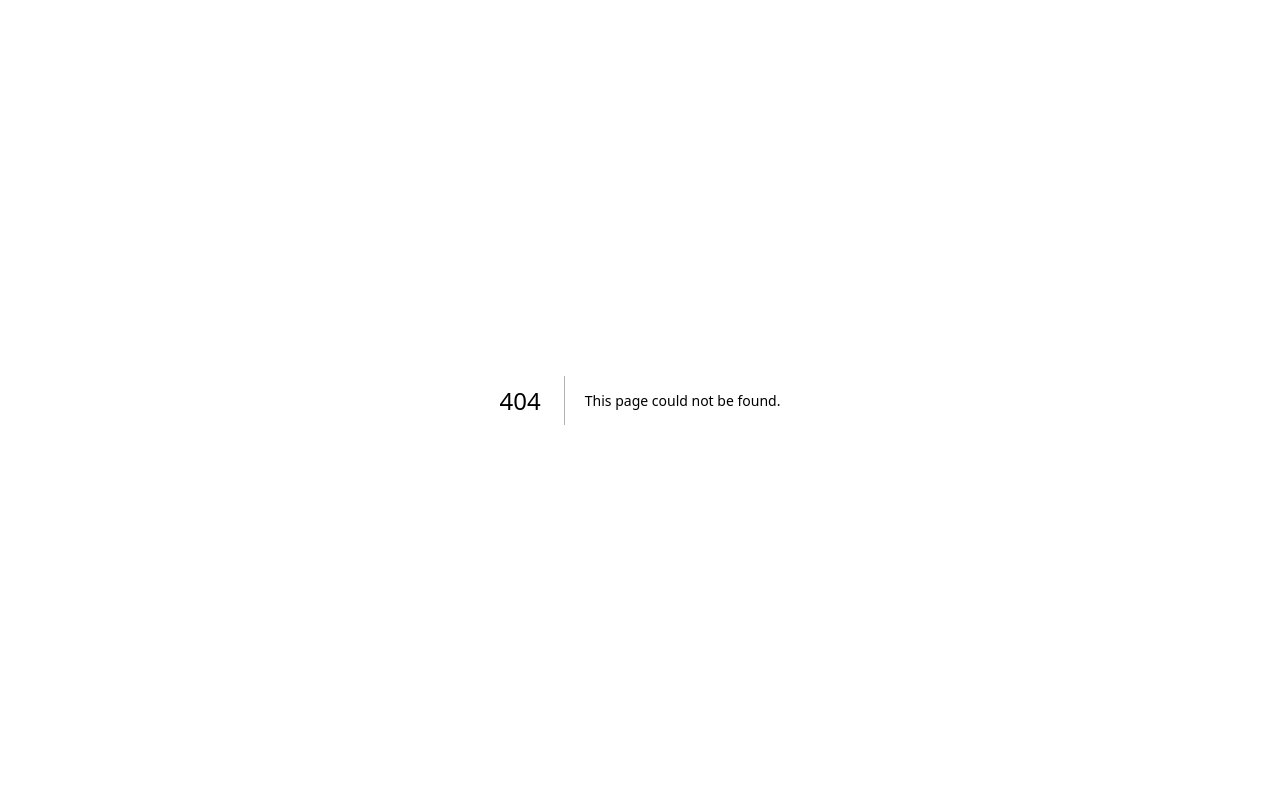
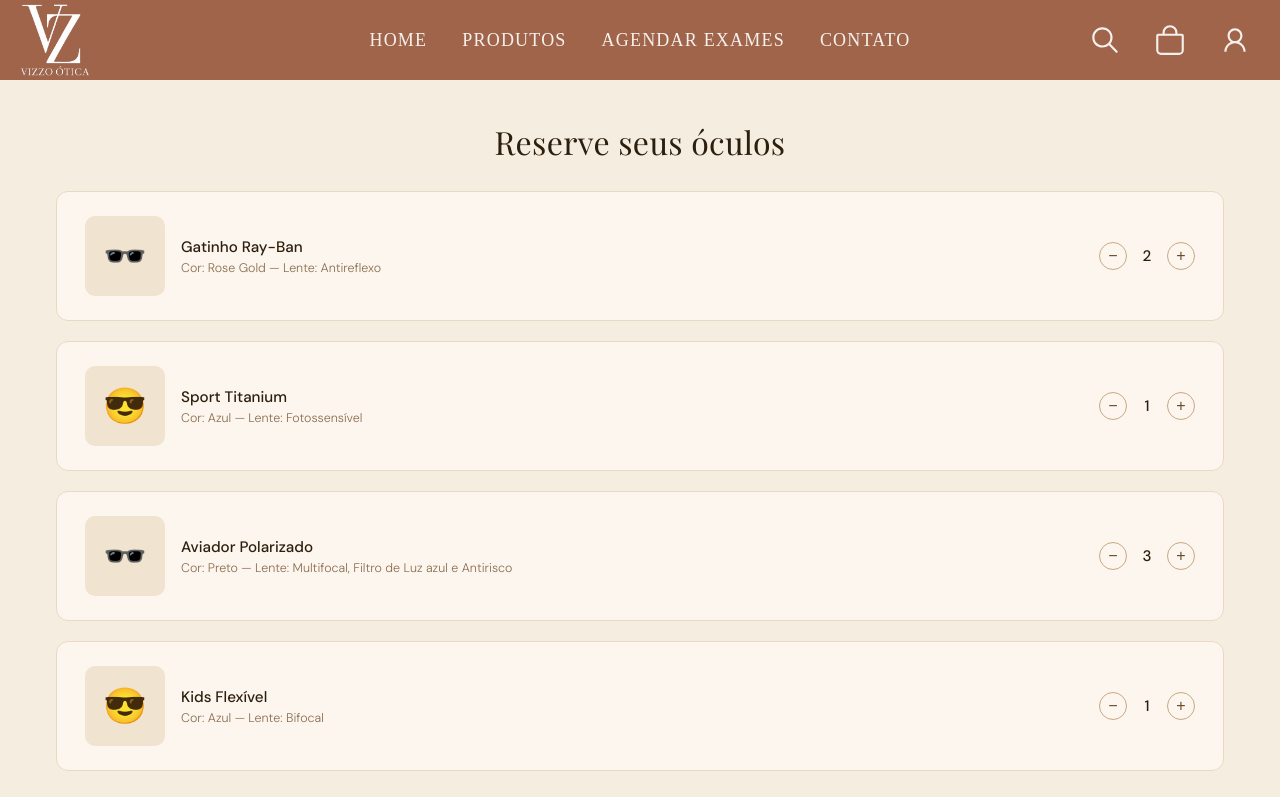
Before and after one commit to LettyciaDev/PI-PROJETO-OTICA, a Next.js app in the folder frontend/: page /carrinho in a window 1280 px wide. Before the commit this address had no page. Shown: the top 797 px of the page. Built offline with nearby package versions, Linux system fonts and the light colour scheme; a web font is replaced by a local one.

Commit message:
criando tela do carrinho

```diff
--- /dev/null
+++ b/frontend/app/(site-principal)/carrinho/carrinho.module.css
@@ -0,0 +1,156 @@
+@import url('https://fonts.googleapis.com/css2?family=Playfair+Display:wght@400;500&family=DM+Sans:wght@300;400;500&display=swap');
+
+.pagina {
+  min-height: 100vh;
+  width: 100%;
+  background-color: #f5ede0;
+  font-family: 'DM Sans', sans-serif;
+  padding: 40px 16px;
+  box-sizing: border-box;
+}
+
+.container {
+  width: 100%;
+  max-width: 100%;
+  padding: 0 40px;
+  box-sizing: border-box;
+}
+
+.titulo {
+  font-family: 'Playfair Display', serif;
+  font-size: 2rem;
+  font-weight: 400;
+  color: #2c1f0e;
+  text-align: center;
+  margin: 0 0 28px 0;
+  letter-spacing: 0.01em;
+}
+
+.lista {
+  display: flex;
+  flex-direction: column;
+  gap: 20px;
+  margin-bottom: 28px;
+  width: 100%;
+}
+
+.item {
+  background-color: #fdf6ee;
+  border: 1px solid #e8d9c5;
+  border-radius: 12px;
+  padding: 24px 28px;
+  display: flex;
+  align-items: center;
+  gap: 16px;
+  transition: box-shadow 0.2s ease, transform 0.2s ease;
+}
+
+.item:hover {
+  box-shadow: 0 4px 16px rgba(100, 60, 10, 0.1);
+  transform: translateY(-1px);
+}
+
+.iconeOculos {
+  width: 80px;
+  height: 80px;
+  background-color: #f0e4d0;
+  border-radius: 10px;
+  display: flex;
+  align-items: center;
+  justify-content: center;
+  font-size: 2.2rem;
+  flex-shrink: 0;
+}
+
+.infoItem {
+  flex: 1;
+}
+
+.nomeItem {
+  font-family: 'DM Sans', sans-serif;
+  font-weight: 500;
+  font-size: 0.95rem;
+  color: #2c1f0e;
+  margin: 0 0 3px 0;
+}
+
+.detalhesItem {
+  font-size: 0.78rem;
+  color: #8a6e50;
+  font-weight: 300;
+  margin: 0;
+}
+
+.controles {
+  display: flex;
+  align-items: center;
+  gap: 12px;
+  flex-shrink: 0;
+}
+
+.botaoQtd {
+  width: 28px;
+  height: 28px;
+  border-radius: 50%;
+  border: 1.5px solid #c8a882;
+  background: transparent;
+  color: #6b4c2a;
+  font-size: 1rem;
+  font-weight: 500;
+  cursor: pointer;
+  display: flex;
+  align-items: center;
+  justify-content: center;
+  transition: background-color 0.15s ease, color 0.15s ease;
+  line-height: 1;
+  padding: 0;
+}
+
+.botaoQtd:hover {
+  background-color: #6b4c2a;
+  color: #fdf6ee;
+  border-color: #6b4c2a;
+}
+
+.botaoQtd:active {
+  transform: scale(0.92);
+}
+
+.quantidade {
+  font-family: 'DM Sans', sans-serif;
+  font-weight: 500;
+  font-size: 0.95rem;
+  color: #2c1f0e;
+  min-width: 16px;
+  text-align: center;
+}
+
+.rodape {
+  display: flex;
+  justify-content: flex-end;
+}
+
+.botaoConfirmar {
+  background-color: #4a2c0a;
+  color: #fdf6ee;
+  border: none;
+  border-radius: 24px;
+  padding: 13px 28px;
+  font-family: 'DM Sans', sans-serif;
+  font-size: 0.9rem;
+  font-weight: 500;
+  cursor: pointer;
+  letter-spacing: 0.02em;
+  transition: background-color 0.2s ease, transform 0.15s ease, box-shadow 0.2s ease;
+}
+
+.botaoConfirmar:hover {
+  background-color: #6b4c2a;
+  box-shadow: 0 6px 20px rgba(74, 44, 10, 0.35);
+  transform: translateY(-1px);
+}
+
+.botaoConfirmar:active {
+  transform: translateY(0);
+  box-shadow: none;
+}
--- /dev/null
+++ b/frontend/app/(site-principal)/carrinho/page.js
@@ -0,0 +1,117 @@
+'use client';
+
+import { useState } from 'react';
+import styles from './carrinho.module.css';
+
+const oculosIniciais = [
+  {
+    id: 1,
+    nome: 'Gatinho Ray-Ban',
+    cor: 'Rose Gold',
+    lente: 'Antireflexo',
+    quantidade: 2,
+    emoji: '🕶️',
+  },
+  {
+    id: 2,
+    nome: 'Sport Titanium',
+    cor: 'Azul',
+    lente: 'Fotossensível',
+    quantidade: 1,
+    emoji: '😎',
+  },
+  {
+    id: 3,
+    nome: 'Aviador Polarizado',
+    cor: 'Preto',
+    lente: 'Multifocal, Filtro de Luz azul e Antirisco',
+    quantidade: 3,
+    emoji: '🕶️',
+  },
+  {
+    id: 4,
+    nome: 'Kids Flexível',
+    cor: 'Azul',
+    lente: 'Bifocal',
+    quantidade: 1,
+    emoji: '😎',
+  },
+];
+
+export default function Page() {
+  const [oculos, setOculos] = useState(oculosIniciais);
+
+  function aumentar(id) {
+    setOculos(oculos.map((item) =>
+      item.id === id ? { ...item, quantidade: item.quantidade + 1 } : item
+    ));
+  }
+
+  function diminuir(id) {
+    setOculos(oculos.map((item) =>
+      item.id === id && item.quantidade > 0
+        ? { ...item, quantidade: item.quantidade - 1 }
+        : item
+    ));
+  }
+
+  function confirmar() {
+    const resumo = oculos
+      .filter((item) => item.quantidade > 0)
+      .map((item) => `${item.nome} x${item.quantidade}`)
+      .join('\n');
+
+    if (resumo) {
+      alert(`Reserva confirmada!\n\n${resumo}`);
+    } else {
+      alert('Nenhum item selecionado.');
+    }
+  }
+
+  return (
+    <div className={styles.pagina}>
+      <div className={styles.container}>
+        <h1 className={styles.titulo}>Reserve seus óculos</h1>
+
+        <ul className={styles.lista}>
+          {oculos.map((item) => (
+            <li key={item.id} className={styles.item}>
+              <div className={styles.iconeOculos}>{item.emoji}</div>
+
+              <div className={styles.infoItem}>
+                <p className={styles.nomeItem}>{item.nome}</p>
+                <p className={styles.detalhesItem}>
+                  Cor: {item.cor} — Lente: {item.lente}
+                </p>
+              </div>
+
+              <div className={styles.controles}>
+                <button
+                  className={styles.botaoQtd}
+                  onClick={() => diminuir(item.id)}
+                  aria-label={`Diminuir quantidade de ${item.nome}`}
+                >
+                  −
+                </button>
+                <span className={styles.quantidade}>{item.quantidade}</span>
+                <button
+                  className={styles.botaoQtd}
+                  onClick={() => aumentar(item.id)}
+                  aria-label={`Aumentar quantidade de ${item.nome}`}
+                >
+                  +
+                </button>
+              </div>
+            </li>
+          ))}
+        </ul>
+
+        <div className={styles.rodape}>
+          <button className={styles.botaoConfirmar} onClick={confirmar}>
+            Confirmar reserva
+          </button>
+        </div>
+      </div>
+    </div>
+  );
+}
--- a/frontend/app/(site-principal)/produtos/[modelo]/ProdutoCliente.js
+++ b/frontend/app/(site-principal)/produtos/[modelo]/ProdutoCliente.js
@@ -81,7 +81,7 @@ export default function ProdutoCliente({ oculos }) {
             </div>
 
             <div className={styles.ctas}>
-              <button className={styles.btnComprar}>Adicionar à sacola</button>
+              <button className={styles.btnComprar}>Adicionar ao carrinho</button>
             </div>
           </div>
         </section>
```
Also changed, not shown: frontend/app/(site-principal)/produtos/[modelo]/produtos.module.css (+5 -5 lines).
